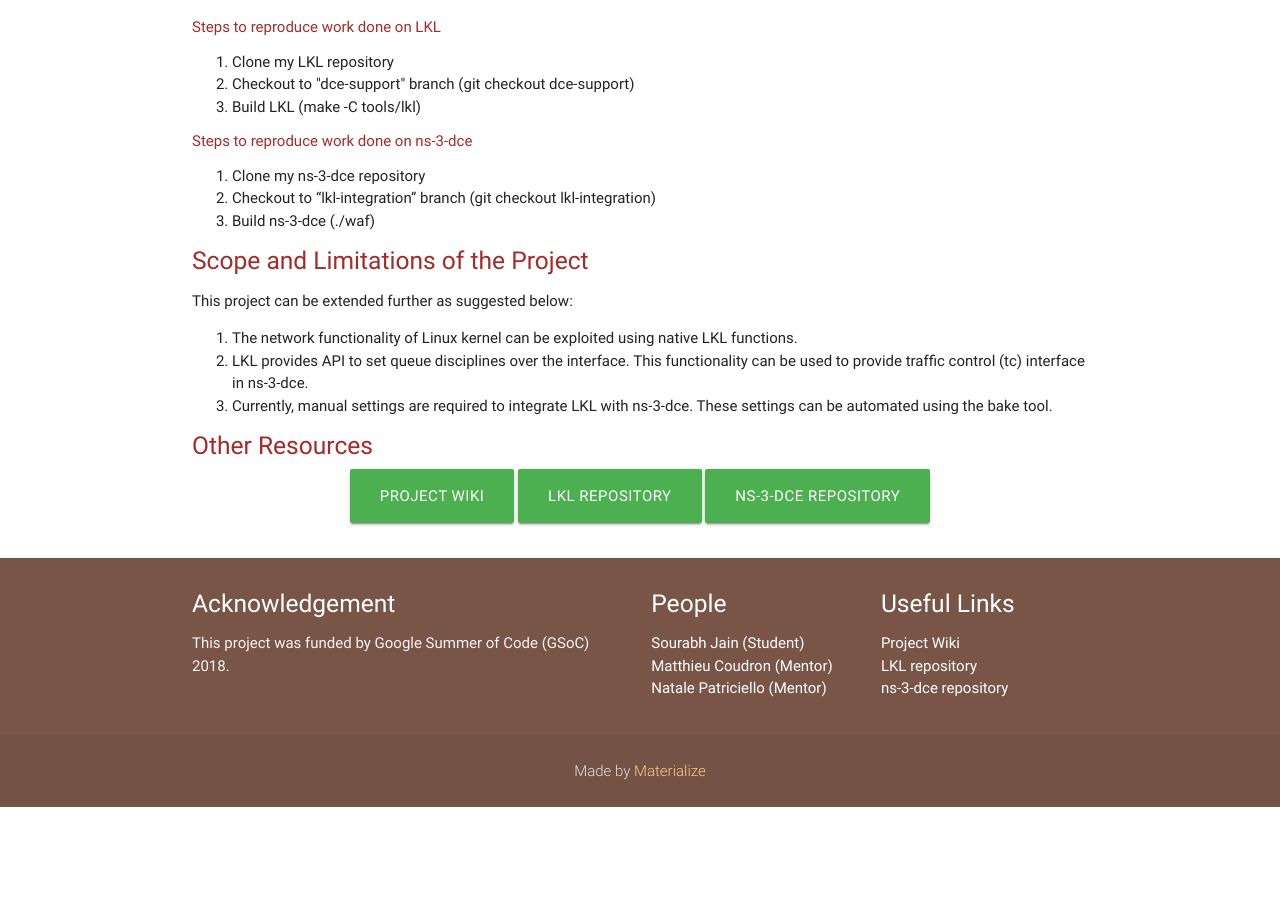
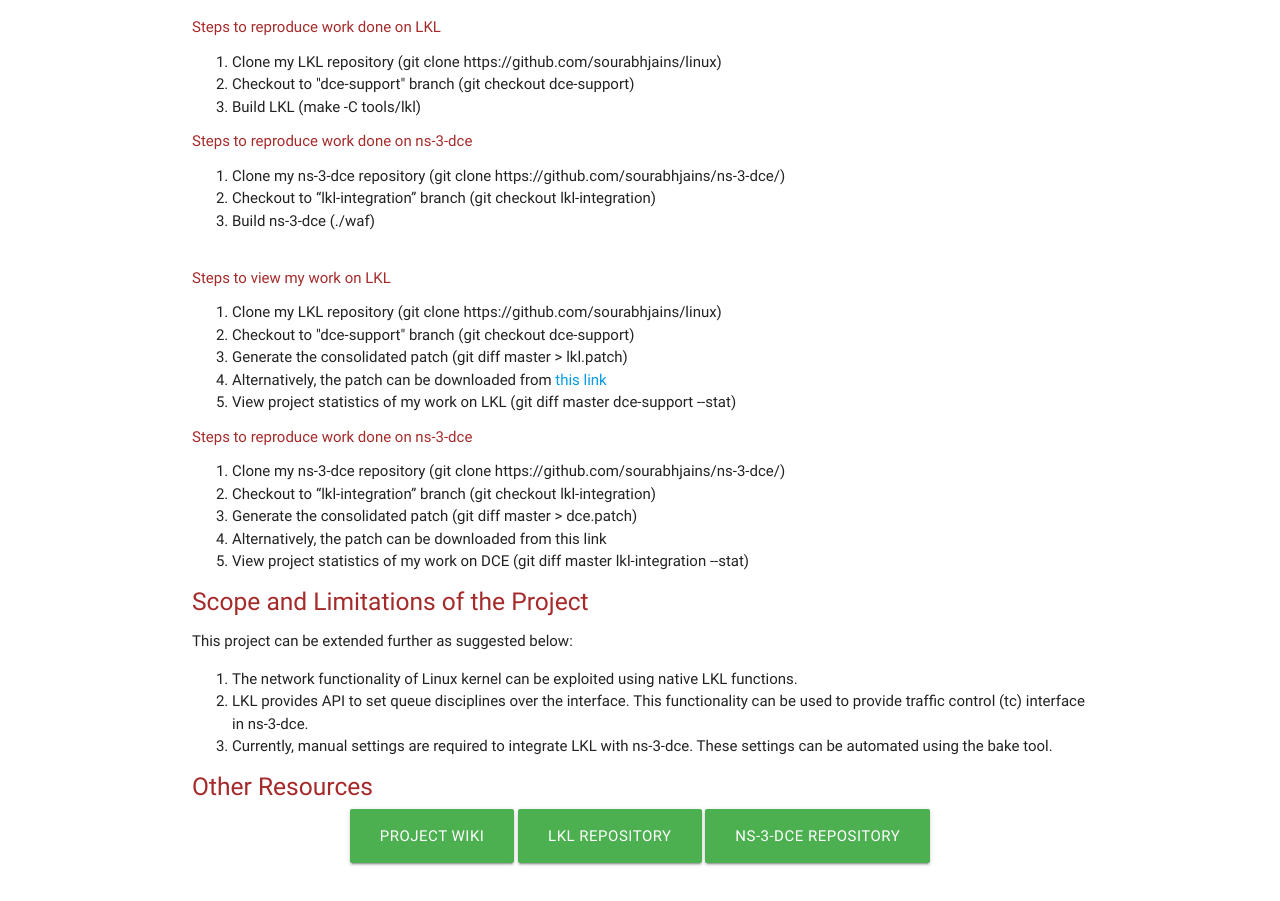
Before and after one commit to ns-3-dce-gsoc-2018/ns-3-dce-gsoc-2018.github.io, a plain HTML site: page index.html in a window 1280 px wide. Shown: the part 1651-2552 px from the top of the page. Before the commit the page ends 2458 px from the top, so only its background shows below. Drawn offline with nearby package versions, Linux system fonts and the light colour scheme.

Commit message:
Update steps

```diff
--- a/index.html
+++ b/index.html
@@ -105,15 +105,33 @@ The sysctl get interface can also be used by other components in LKL. The patch
     <div class="section">
       <h6><font color="brown">Steps to reproduce work done on LKL</font></h6>
           <ol>
-            <li>Clone my LKL repository</li>
+            <li>Clone my LKL repository (git clone https://github.com/sourabhjains/linux)</li>
             <li>Checkout to "dce-support" branch (git checkout dce-support)</li>
             <li>Build LKL (make -C tools/lkl)</li>
           </ol>
       <h6><font color="brown">Steps to reproduce work done on ns-3-dce</font></h6>
           <ol>
-            <li>Clone my ns-3-dce repository</li>
+            <li>Clone my ns-3-dce repository (git clone https://github.com/sourabhjains/ns-3-dce/)</li>
             <li>Checkout to “lkl-integration” branch (git checkout lkl-integration)</li>
             <li>Build ns-3-dce (./waf)</li>
+          </ol>
+
+    <div class="section">
+      <h6><font color="brown">Steps to view my work on LKL</font></h6>
+          <ol>
+            <li>Clone my LKL repository (git clone https://github.com/sourabhjains/linux)</li>
+            <li>Checkout to "dce-support" branch (git checkout dce-support)</li>
+            <li>Generate the consolidated patch (git diff master > lkl.patch)</li>
+            <li>Alternatively, the patch can be downloaded from <a href="https://drive.google.com/file/d/1h_bRWqL3fO4anb269wyZRucHAS615af2/view?usp=sharing">this link</a></li>
+            <li>View project statistics of my work on LKL (git diff master dce-support --stat)</li>
+          </ol>
+      <h6><font color="brown">Steps to reproduce work done on ns-3-dce</font></h6>
+          <ol>
+            <li>Clone my ns-3-dce repository (git clone https://github.com/sourabhjains/ns-3-dce/)</li>
+            <li>Checkout to “lkl-integration” branch (git checkout lkl-integration)</li>
+            <li>Generate the consolidated patch (git diff master > dce.patch)</li>
+            <li>Alternatively, the patch can be downloaded from this link</li>
+            <li>View project statistics of my work on DCE (git diff master lkl-integration --stat)</li>
           </ol>
 
       <h5><font color="brown">Scope and Limitations of the Project</font></h5>
```
